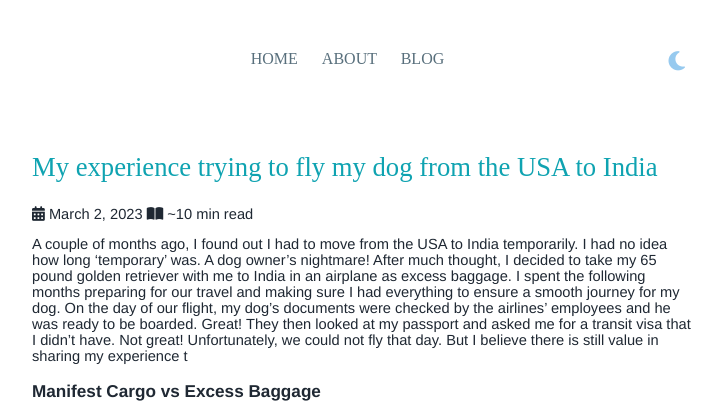
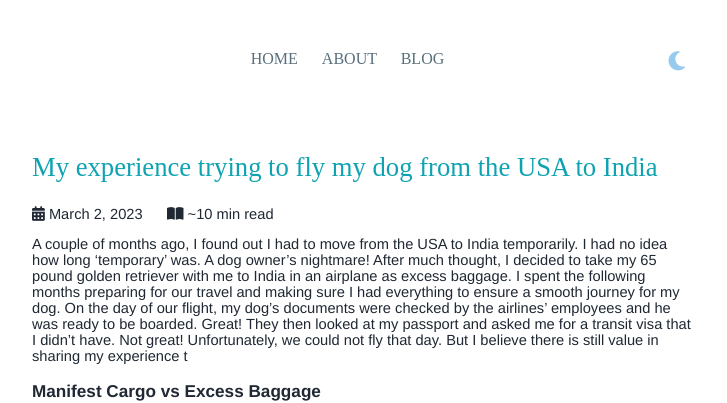
Before and after one commit to vaishnavisen/vaishnavisen.github.io, a Jekyll site: the page built from _posts/2023-03-02-flying-dog-internationally.md, in a window 1280 px wide. Shown: the top 403 px of the page, without its empty margins (276-1003 px from the left). Built offline with Jekyll 4.4.1, drawn with Linux system fonts in a browser that asks for light colours; nearby versions of some CDN libraries.

Commit message:
Add hacky way to include space between post metadata

```diff
--- a/_layouts/post.html
+++ b/_layouts/post.html
@@ -8,9 +8,9 @@ layout: default
 <div class="article_title">{{ page.title }}</div>
 <p>
   <i class="fa-solid fa-calendar-days"></i>
-  {{ page.date | date: "%B %-d, %Y" }}
+  {{ page.date | date: "%B %-d, %Y" }} &nbsp;&nbsp;&nbsp;&nbsp;
   <i class="fa-solid fa-book-open"></i>
-  ~{{ words | divided_by: 180 | append: ' min' }} read
+  ~{{ words | divided_by: 180 | append: ' min' }} read &nbsp;&nbsp;&nbsp;&nbsp;
 </p>
 
 <div class = "normal_text">{{ content }}</div>
--- a/blog.html
+++ b/blog.html
@@ -12,9 +12,9 @@ title: Blog Posts
       <a class = "link_title" href="{{ post.url }}">{{ post.title }}</a>
       <p class = "post_metadata">
         <i class="fa-solid fa-calendar-days"></i>
-        {{ post.date | date: "%B %-d, %Y" }}
+        {{ post.date | date: "%B %-d, %Y" }}&nbsp;&nbsp;&nbsp;&nbsp;
         <i class="fa-solid fa-book-open"></i>
-        ~{{ words | divided_by: 180 | append: ' min' }} read
+        ~{{ words | divided_by: 180 | append: ' min' }} read&nbsp;&nbsp;&nbsp;&nbsp;
       </p>
       <div class = "normal_text"> {{ post.excerpt }} </div>
     </li>
```
